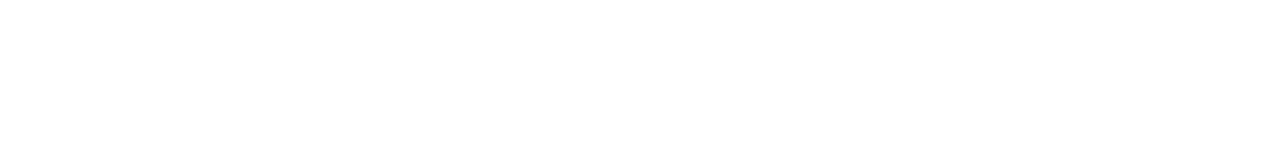
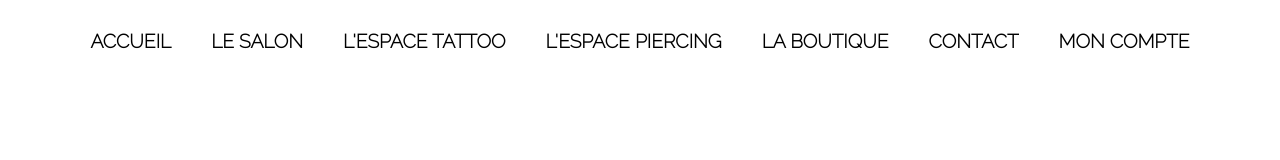
Before and after one commit to AnthonyOuzhene/boogi-ink-lady-piercing-front, a React (Create React App) app: page / in a window 1280 px wide. Shown: the top 160 px of the page. Built offline with nearby package versions, Linux system fonts and the light colour scheme.

Commit message:
add navbar

```diff
--- a/src/App.js
+++ b/src/App.js
@@ -1,12 +1,15 @@
 import React from 'react';
 import './App.css';
 import { BrowserRouter as Router } from 'react-router-dom';
+
+import Navbar from './components/NavBar/Navbar';
 import HomePage from './components/HomePage';
 
 function App() {
   return (
   <div className='App'>
   <Router>
+    <Navbar />
      <HomePage />
   </Router>
   </div>
--- /dev/null
+++ b/src/components/NavBar/Navbar.js
@@ -0,0 +1,50 @@
+import React from 'react';
+import './styles.scss';
+
+const Navbar = () => {
+  return (
+        <nav className='navbar'>
+
+                <ul className='nav-menu'>
+                    <li>
+                        <a href="/">
+                            <p>Accueil</p>
+                        </a>
+                    </li>
+                    <li>
+                        <a href="/">
+                            <p>Le salon</p>
+                        </a>
+                    </li>
+                    <li>
+                        <a href="/">
+                            <p>L'espace Tattoo</p>
+                        </a>
+                    </li>
+                    <li>
+                        <a href="/">
+                            <p>L'espace Piercing</p>
+                        </a>
+                    </li>
+                    <li>
+                        <a href="/">
+                            <p>La boutique</p>
+                        </a>
+                    </li>
+                    <li>
+                        <a href="/">
+                            <p>Contact</p>
+                        </a>
+                    </li>
+                    <li>
+                        <a href="/">
+                            <p>Mon compte</p>
+                        </a>
+                    </li>
+                </ul>
+
+        </nav>
+  )
+}
+
+export default Navbar
--- /dev/null
+++ b/src/components/NavBar/styles.scss
@@ -0,0 +1,23 @@
+.navbar {
+    display: flex;
+    justify-content: space-around;
+    align-items: center;
+    margin-top: 30px;
+}
+
+.nav-menu {
+    display: grid;
+    grid-template-columns: repeat(8, auto);
+    grid-gap: 40px;
+    list-style: none;
+    align-items: center;
+}
+
+a {
+    text-align: center;
+    text-decoration: none;
+    color: black;
+    font-size: 1.2rem;
+    text-transform: uppercase;
+    font-weight: bold;
+}
```
